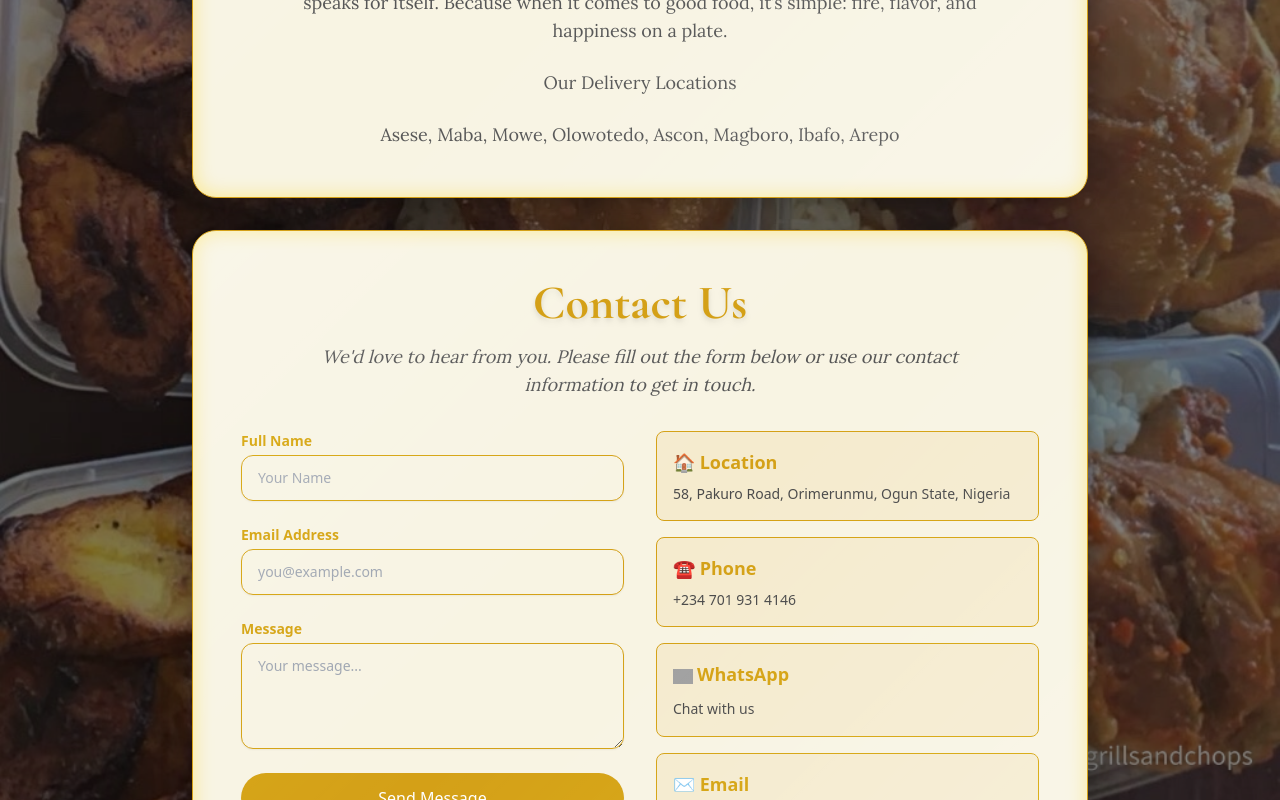
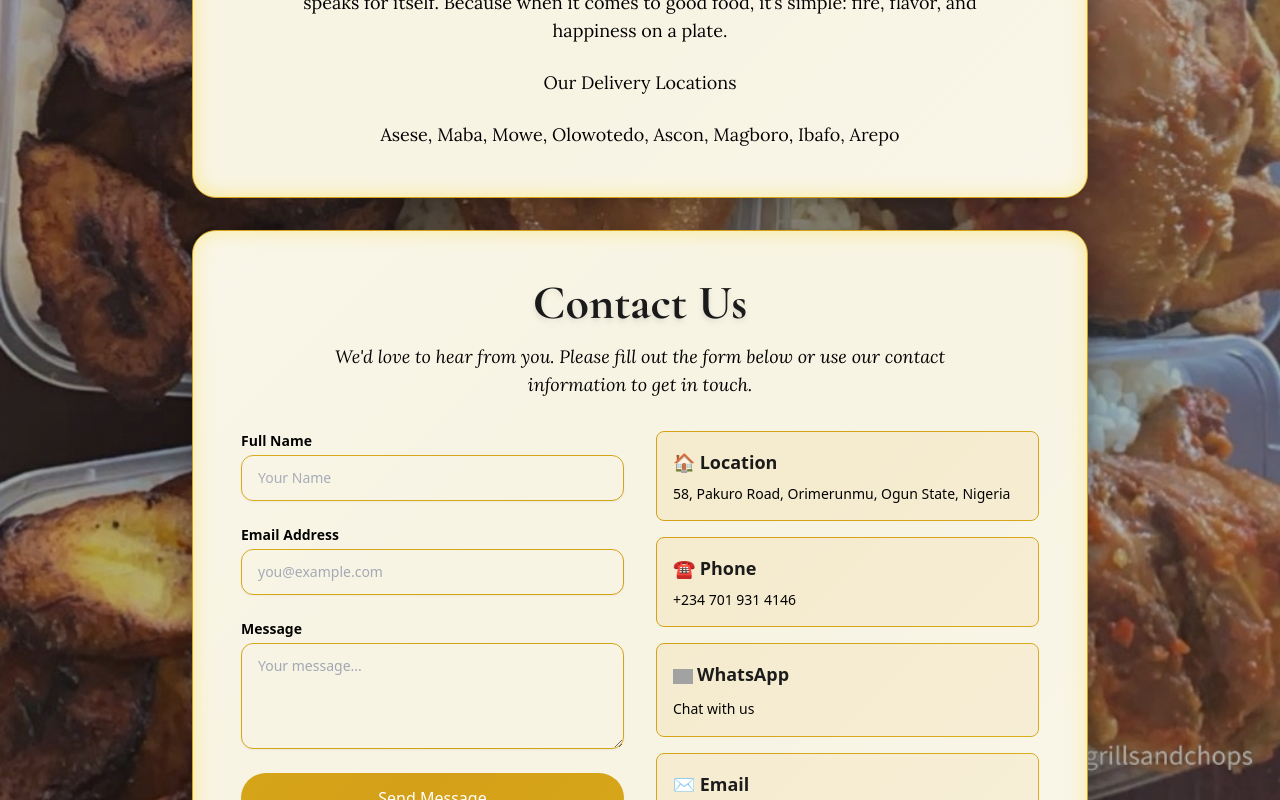
Before and after one commit to A9Pro/ikeolouwa-grills-chops, a Next.js app: page /about in a window 1280 px wide. Shown: the part 680-1480 px from the top of the page. Built offline with nearby package versions, Linux system fonts and the light colour scheme; grey boxes are pictures that could not be loaded.

Commit message:
Fix TypeScript error in handleFormSubmit with explicit HTMLFormElement cast

```diff
--- a/src/app/about/page.tsx
+++ b/src/app/about/page.tsx
@@ -34,7 +34,7 @@ export default function AboutContactPage() {
 
   const handleFormSubmit = (e: React.FormEvent<HTMLFormElement>) => {
     e.preventDefault();
-    const formData = new FormData(e.target);
+    const formData = new FormData(e.target as HTMLFormElement);
     const contactData = Object.fromEntries(formData.entries());
     console.log("Contact form data:", contactData);
     showMessage("Thank you for your message! We'll get back to you shortly.");
@@ -43,40 +43,93 @@ export default function AboutContactPage() {
 
   return (
     <div
-      className="min-h-screen bg-cover bg-center text-[#1A1A1A] transition-all duration-500 pt-16"
+      className="antialiased bg-cover bg-center text-[#000000] transition-all duration-500 pt-16"
       style={{ backgroundImage: `url('${backgroundImage}')` }}
     >
+      <style jsx>{`
+        @import url("https://fonts.googleapis.com/css2?family=Cormorant+Garamond:wght@400;600&family=Lora:ital,wght@0,400;0,700;1,400&display=swap");
+        .font-cormorant {
+          font-family: "Cormorant Garamond", serif;
+        }
+        .font-lora {
+          font-family: "Lora", serif;
+        }
+        .card {
+          background-color: #f8f4e3;
+          border: 1px solid #d4a017;
+          box-shadow: 0 8px 30px rgba(0, 0, 0, 0.3),
+            inset 0 0 20px rgba(255, 215, 0, 0.4);
+          position: relative;
+          overflow: hidden;
+          border-radius: 1.5rem;
+        }
+        .card::before {
+          content: "";
+          position: absolute;
+          inset: 0;
+          background: linear-gradient(
+            135deg,
+            rgba(255, 255, 255, 0.2) 0%,
+            rgba(255, 255, 255, 0) 50%,
+            rgba(255, 255, 255, 0.2) 100%
+          );
+          mix-blend-mode: overlay;
+          pointer-events: none;
+        }
+        .social-link {
+          color: #000000;
+          transition: color 300ms;
+          font-size: 0.875rem;
+          font-family: "Cormorant Garamond";
+        }
+        .social-link:hover {
+          color: #d4a017;
+        }
+        @media (max-width: 640px) {
+          .grid-cols-3 {
+            grid-template-columns: 1fr;
+          }
+          h1 {
+            font-size: 3rem;
+          }
+          h2 {
+            font-size: 2rem;
+          }
+          p {
+            font-size: 1rem;
+          }
+        }
+      `}</style>
+
       <main className="relative min-h-screen flex items-center justify-center p-6 overflow-hidden">
-        <div className="absolute inset-0 bg-black/50 z-0"></div>
+        <div className="absolute inset-0 bg-black/30 z-0"></div>
         <div className="relative w-full max-w-4xl z-10 space-y-8">
-          {/* About Us Section */}
           <div className="card p-8 sm:p-12 text-center">
-            <h1 className="text-4xl sm:text-5xl font-cormorant font-bold text-[#D4A017] mb-4 drop-shadow-md">
+            <h1 className="text-4xl sm:text-5xl font-cormorant font-bold text-[#1A1A1A] mb-4 drop-shadow-md">
               About Us
             </h1>
-            <p className="text-lg font-lora text-[#555] max-w-prose mx-auto mb-6">
+            <p className="text-lg font-lora text-[#000000] max-w-prose mx-auto mb-6">
               Welcome to IkeOluwa Grills & Chops, where we celebrate the pinnacle of Nigerian culinary artistry. Founded with a passion for authentic flavors and a commitment to impeccable service, we are more than just a restaurant, we are a destination for an unforgettable dining experience.
             </p>
-            <p className="text-lg font-lora text-[#555] max-w-prose mx-auto mb-6">
+            <p className="text-lg font-lora text-[#000000] max-w-prose mx-auto mb-6">
               Our Team
             </p>
-            <p className="text-lg font-lora text-[#555] max-w-prose mx-auto mb-6">
+            <p className="text-lg font-lora text-[#000000] max-w-prose mx-auto mb-6">
               Our team of expert chefs meticulously crafts each dish, blending traditional recipes with modern techniques to create a menu that is both familiar and exciting. At IkeOluwa Grills & Chops, we don’t just cook, we create experiences. Our specialty lies in the art of grilling, bringing out the bold, smoky flavors that only an open flame can deliver. From tender, seasoned chops to perfectly grilled cuts of meat, each dish is prepared with care, passion, and a commitment to quality. We believe food should be more than just a meal, it should be a moment to enjoy, share, and remember. That’s why we focus on freshness, rich marinades, and a balance of taste that leaves you satisfied and smiling. Whether you’re stopping by for a quick bite or planning a gathering with friends and family, At IkeOluwa Grills & Chops delivers flavor that speaks for itself. Because when it comes to good food, it’s simple: fire, flavor, and happiness on a plate.
             </p>
-            <p className="text-lg font-lora text-[#555] max-w-prose mx-auto mb-6">
+            <p className="text-lg font-lora text-[#000000] max-w-prose mx-auto mb-6">
               Our Delivery Locations
             </p>
-            <p className="text-lg font-lora text-[#555] max-w-prose mx-auto">
+            <p className="text-lg font-lora text-[#000000] max-w-prose mx-auto">
               Asese, Maba, Mowe, Olowotedo, Ascon, Magboro, Ibafo, Arepo
             </p>
           </div>
 
-          {/* Contact Us Section */}
           <div className="card p-8 sm:p-12">
-            <h1 className="text-4xl sm:text-5xl font-cormorant font-bold text-[#D4A017] mb-4 drop-shadow-md text-center">
+            <h1 className="text-4xl sm:text-5xl font-cormorant font-bold text-[#1A1A1A] mb-4 drop-shadow-md text-center">
               Contact Us
             </h1>
-            <p className="text-lg font-lora text-[#555] max-w-prose mx-auto mb-8 italic text-center">
+            <p className="text-lg font-lora text-[#000000] max-w-prose mx-auto mb-8 italic text-center">
               We'd love to hear from you. Please fill out the form below or use our contact information to get in touch.
             </p>
             <div className="grid grid-cols-1 md:grid-cols-2 gap-8">
@@ -85,7 +138,7 @@ export default function AboutContactPage() {
                   <div>
                     <label
                       htmlFor="name"
-                      className="block text-sm font-semibold text-[#D4A017]"
+                      className="block text-sm font-semibold text-[#000000]"
                     >
                       Full Name
                     </label>
@@ -101,7 +154,7 @@ export default function AboutContactPage() {
                   <div>
                     <label
                       htmlFor="email"
-                      className="block text-sm font-semibold text-[#D4A017]"
+                      className="block text-sm font-semibold text-[#000000]"
                     >
                       Email Address
                     </label>
@@ -117,7 +170,7 @@ export default function AboutContactPage() {
                   <div>
                     <label
                       htmlFor="message"
-                      className="block text-sm font-semibold text-[#D4A017]"
+                      className="block text-sm font-semibold text-[#000000]"
                     >
                       Message
                     </label>
@@ -140,19 +193,19 @@ export default function AboutContactPage() {
               </div>
               <div className="text-center md:text-left space-y-4 pt-8 md:pt-0">
                 <div className="p-4 bg-[#D4A017]/10 rounded-lg border border-[#D4A017]">
-                  <h3 className="text-lg font-bold text-[#D4A017] mb-2">
+                  <h3 className="text-lg font-bold text-[#1A1A1A] mb-2">
                     🏠 Location
                   </h3>
-                  <p className="text-sm text-[#4A4A4A]">
+                  <p className="text-sm text-[#000000]">
                     58, Pakuro Road, Orimerunmu, Ogun State, Nigeria
                   </p>
                 </div>
                 <div className="p-4 bg-[#D4A017]/10 rounded-lg border border-[#D4A017]">
-                  <h3 className="text-lg font-bold text-[#D4A017] mb-2">☎️ Phone</h3>
-                  <p className="text-sm text-[#4A4A4A]">+234 701 931 4146</p>
+                  <h3 className="text-lg font-bold text-[#1A1A1A] mb-2">☎️ Phone</h3>
+                  <p className="text-sm text-[#000000]">+234 701 931 4146</p>
                 </div>
                 <div className="p-4 bg-[#D4A017]/10 rounded-lg border border-[#D4A017]">
-                  <h3 className="text-lg font-bold text-[#D4A017] mb-2">
+                  <h3 className="text-lg font-bold text-[#1A1A1A] mb-2">
                     <Image
                       src="/images/whatsapp.png"
                       alt="WhatsApp"
@@ -166,14 +219,14 @@ export default function AboutContactPage() {
                     href="https://wa.me/message/NCGGWV7AERAFD1"
                     target="_blank"
                     rel="noopener noreferrer"
-                    className="text-sm text-[#4A4A4A] hover:text-green-600"
+                    className="text-sm text-[#000000] hover:text-green-600"
                   >
                     Chat with us
                   </a>
                 </div>
                 <div className="p-4 bg-[#D4A017]/10 rounded-lg border border-[#D4A017]">
-                  <h3 className="text-lg font-bold text-[#D4A017] mb-2">✉️ Email</h3>
-                  <p className="text-sm text-[#4A4A4A]">
+                  <h3 className="text-lg font-bold text-[#1A1A1A] mb-2">✉️ Email</h3>
+                  <p className="text-sm text-[#000000]">
                     ikeoluwagrillsandchops@gmail.com
                   </p>
                 </div>
@@ -185,7 +238,7 @@ export default function AboutContactPage() {
 
       <footer className="bg-[#F8F4E3] py-12 relative border-t border-t-[#D4A017]/30">
         <div className="max-w-7xl mx-auto px-6 text-center relative z-10">
-          <p className="text-[#333] font-cormorant mb-4">
+          <p className="text-[#000000] font-cormorant mb-4">
             IkeOluwa Grills & Chops &copy; 2025 | Lagos, Nigeria
           </p>
           <div className="flex justify-center space-x-6 mb-4">
@@ -203,7 +256,7 @@ export default function AboutContactPage() {
       </footer>
 
       {messageBoxVisible && (
-        <div className="fixed top-1/2 left-1/2 -translate-x-1/2 -translate-y-1/2 bg-[#F8F4E3] text-[#1A1A1A] px-8 py-6 rounded-2xl shadow-xl transition-all duration-300 opacity-100 scale-100 z-50 border border-[#D4A017]">
+        <div className="fixed top-1/2 left-1/2 -translate-x-1/2 -translate-y-1/2 bg-[#F8F4E3] text-[#000000] px-8 py-6 rounded-2xl shadow-xl transition-all duration-300 opacity-100 scale-100 z-50 border border-[#D4A017]">
           <p className="text-center font-lora mb-4">{messageText}</p>
           <button
             onClick={hideMessage}
```
